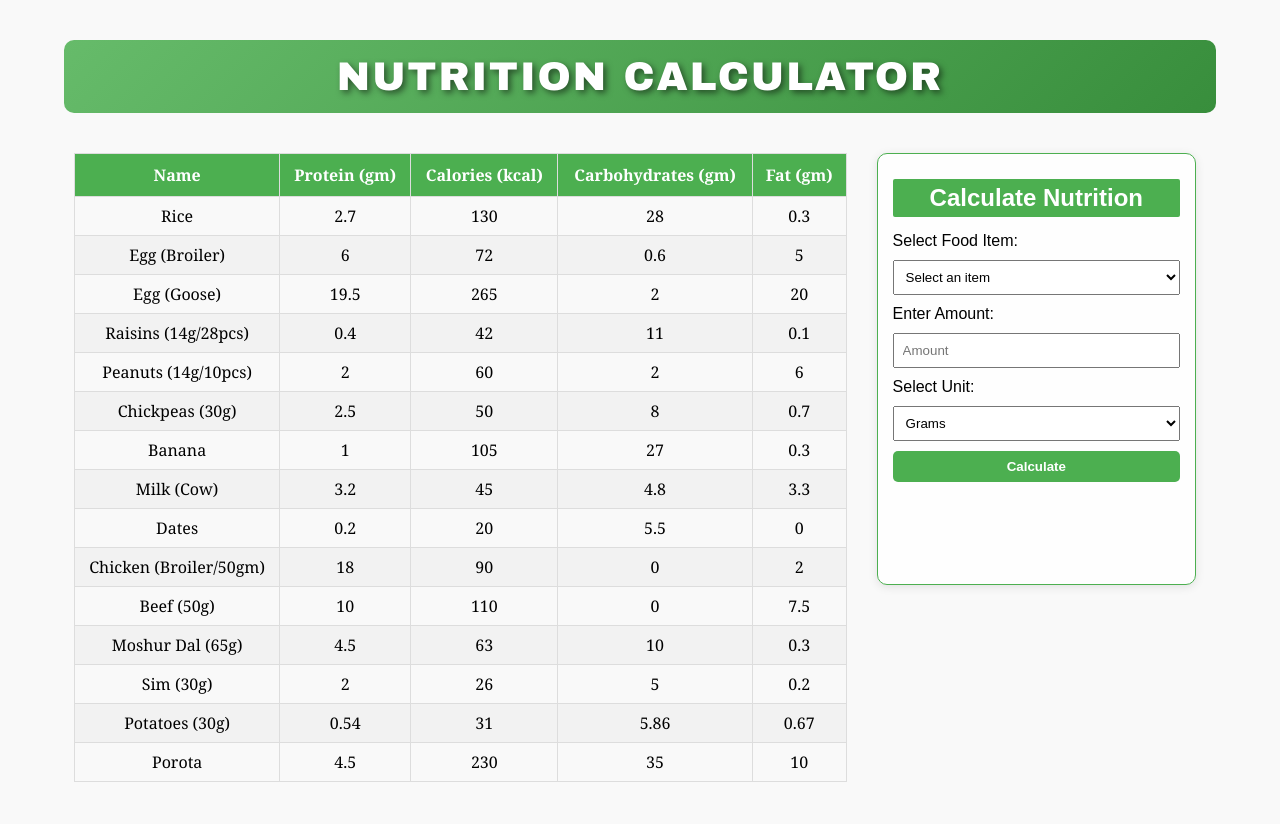
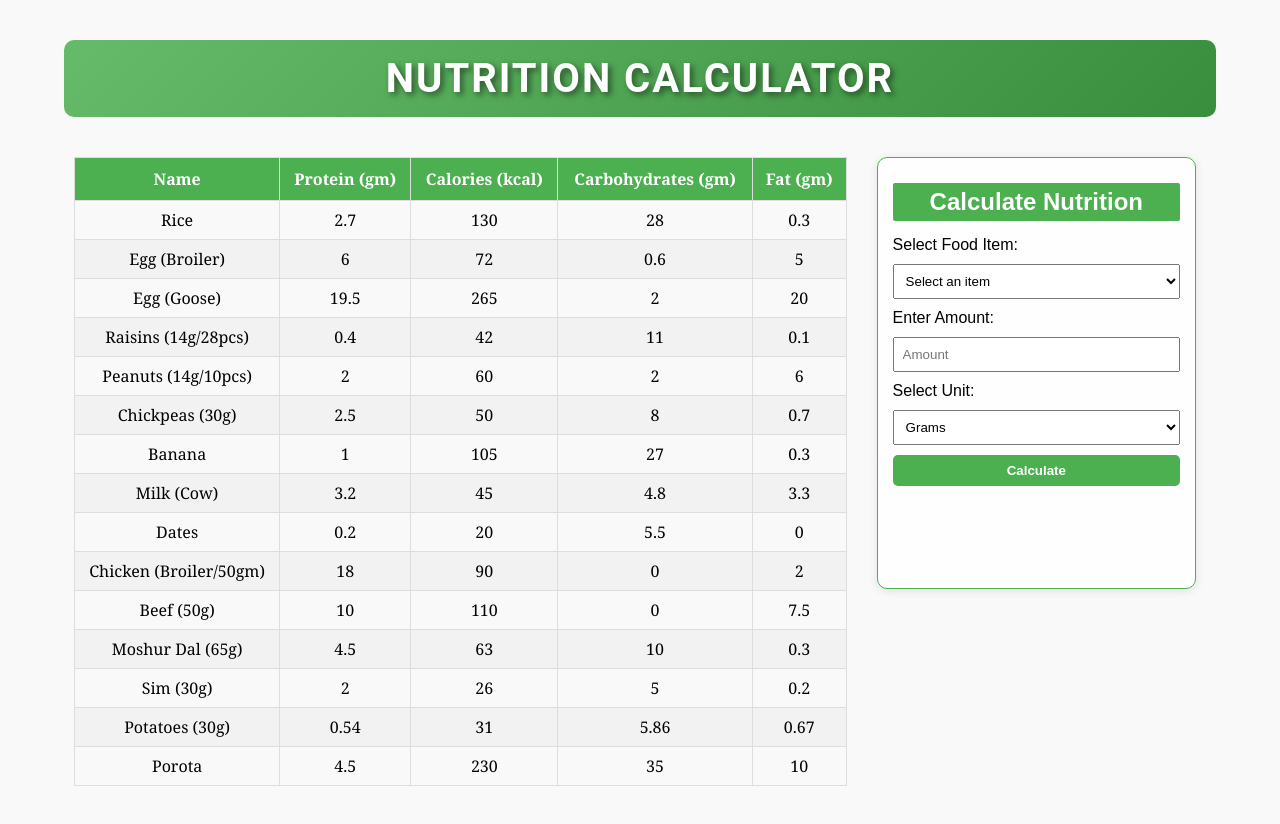
Before and after one commit to abdullahalfaisal/Fit-Track, a plain HTML site: page index.html in a window 1280 px wide. Drawn offline with Linux system fonts and the light colour scheme.

Commit message:
Update style.css

```diff
--- a/style.css
+++ b/style.css
@@ -53,7 +53,7 @@ h1 {
     background: linear-gradient(135deg, #66BB6A, #388E3C); /* More vibrant gradient */
     border-radius: 10px; /* Rounded corners */
     text-shadow: 3px 3px 6px rgba(0, 0, 0, 0.5); /* Stronger shadow effect for better contrast */
-    font-family: 'Arial Black', Gadget, sans-serif; /* Bold font family */
+    font-family: 'Roboto', Gadget, sans-serif; /* Bold font family */
 }
 
 
```
